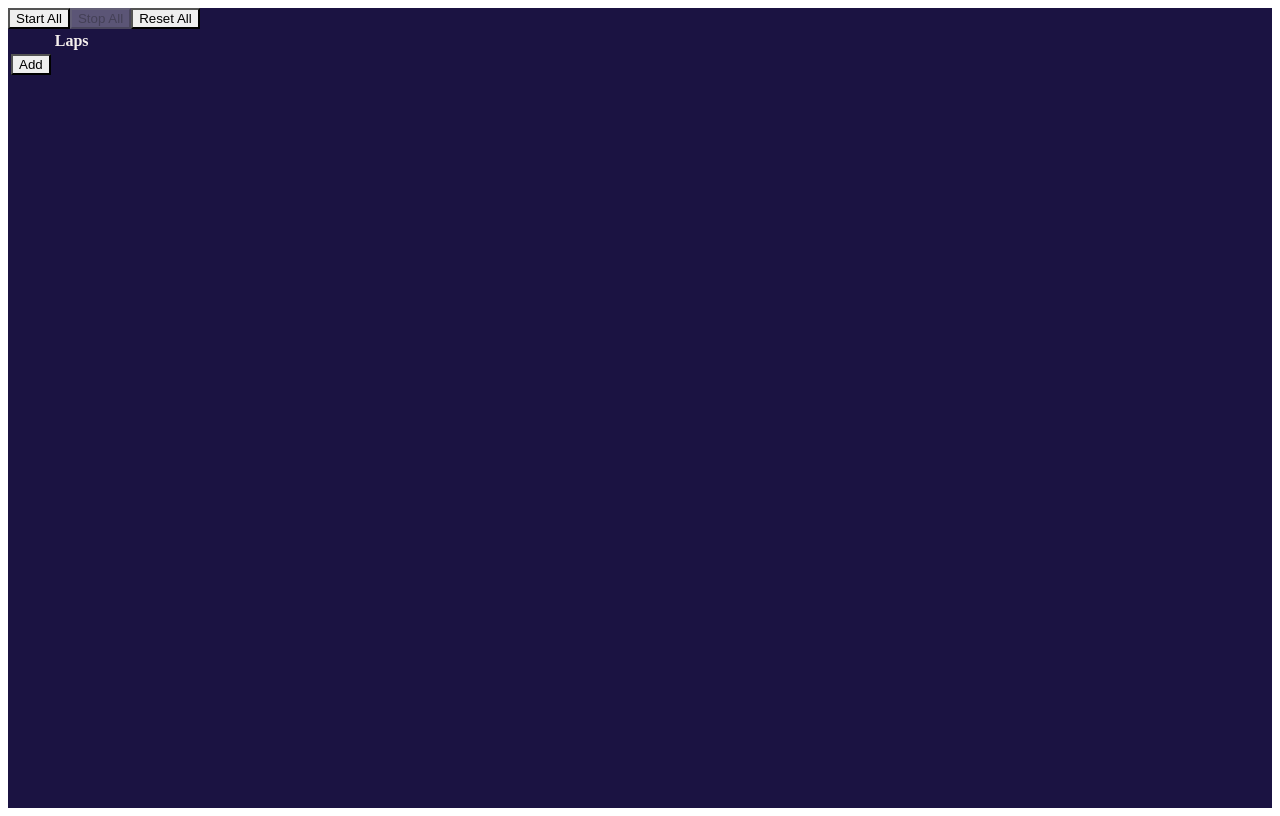
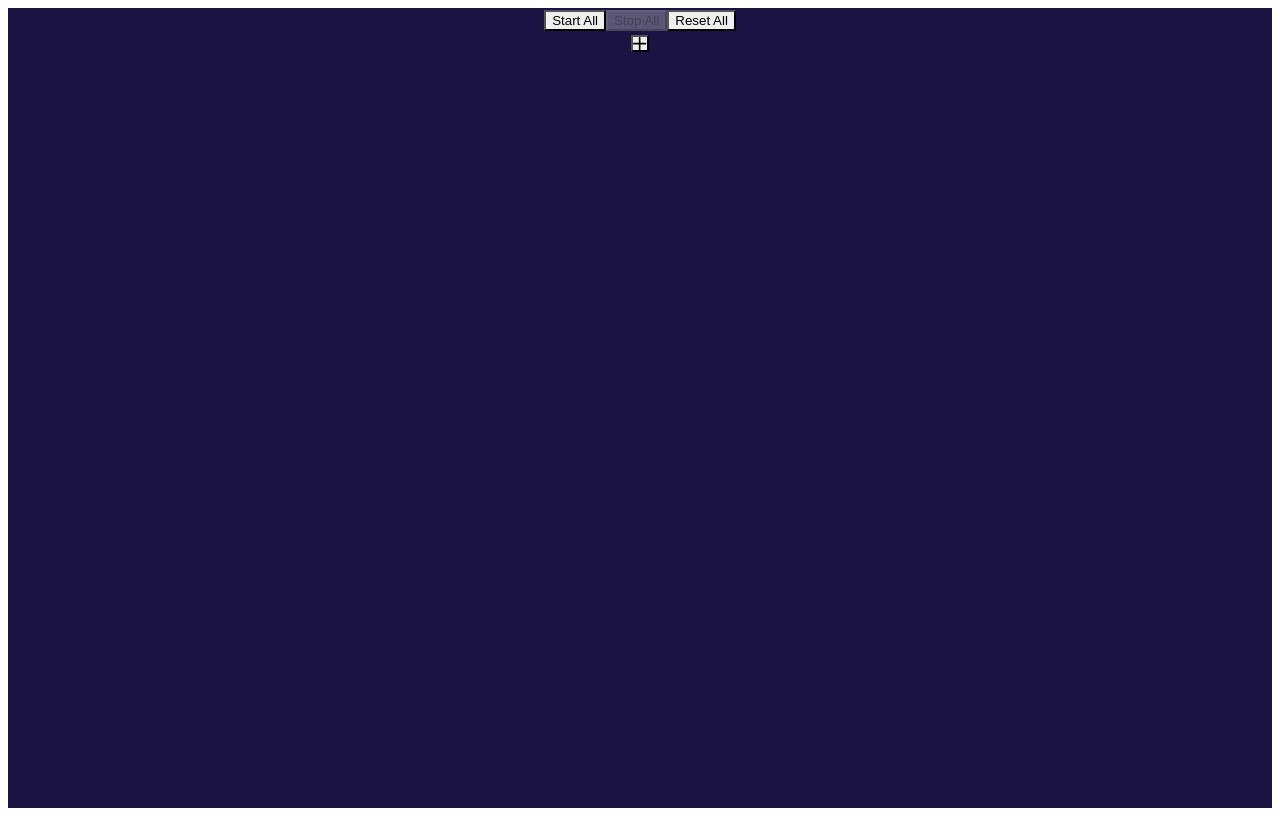
Before and after one commit to cgreggescalante/multi-stopwatch, a Gatsby site: page / in a window 1280 px wide. Built offline with nearby package versions, Linux system fonts and the light colour scheme; Gatsby itself is replaced by a stand-in of ours.

Commit message:
Add icons

```diff
--- a/package.json
+++ b/package.json
@@ -17,6 +17,7 @@
   },
   "dependencies": {
     "@chakra-ui/gatsby-plugin": "^3.1.3",
+    "@chakra-ui/icons": "^2.1.1",
     "@chakra-ui/react": "^2.8.2",
     "@emotion/react": "^11.11.3",
     "@emotion/styled": "^11.11.0",
--- a/src/components/multiStopwatch/stopwatchRow.tsx
+++ b/src/components/multiStopwatch/stopwatchRow.tsx
@@ -1,4 +1,5 @@
-import { Button, ButtonGroup, Center, Td, Text, Tr, VStack } from '@chakra-ui/react';
+import { Button, ButtonGroup, Center, IconButton, Td, Text, Tr, VStack } from '@chakra-ui/react';
+import { DeleteIcon } from '@chakra-ui/icons';
 import React from 'react';
 import { formatMs, getCurrentLap, getElapsedTime, isRunning, StopwatchData } from 'utils';
 
@@ -31,12 +32,15 @@ export const StopwatchRow = ({ sw, index, stop, lap, start, now, remove }: Stopw
             </>
           ) : (
             <ButtonGroup isAttached variant={'solid'}>
-              <Button colorScheme={'green'} isDisabled={isRunning(sw)} onClick={start}>
+              <Button colorScheme={'green'} onClick={start}>
                 Start
               </Button>
-              <Button colorScheme={'red'} onClick={remove}>
-                Remove
-              </Button>
+              <IconButton
+                colorScheme={'red'}
+                onClick={remove}
+                aria-label={'Start'}
+                icon={<DeleteIcon />}
+              />
             </ButtonGroup>
           )}
         </ButtonGroup>
--- a/src/components/multiStopwatchComponent.tsx
+++ b/src/components/multiStopwatchComponent.tsx
@@ -2,16 +2,15 @@ import React, { useEffect, useState } from 'react';
 import {
   Button,
   ButtonGroup,
+  Center,
+  IconButton,
   Table,
   TableContainer,
   Tbody,
-  Td,
-  Th,
-  Thead,
-  Tr,
 } from '@chakra-ui/react';
 import { StopwatchRow } from './multiStopwatch/stopwatchRow';
 import { anyRunning, useMultiStopwatch } from 'utils';
+import { AddIcon } from '@chakra-ui/icons';
 
 const MultiStopwatchComponent = () => {
   const {
@@ -39,26 +38,26 @@ const MultiStopwatchComponent = () => {
   return (
     <>
       {/* Controls */}
+      <Center mb={2} mt={2}>
         <ButtonGroup isAttached variant={'solid'}>
           <Button colorScheme={'green'} onClick={() => startAll()}>
             Start All
           </Button>
-        <Button isDisabled={!anyRunning(stopwatches)} colorScheme={'red'} onClick={() => stopAll()}>
+          <Button
+            isDisabled={!anyRunning(stopwatches)}
+            colorScheme={'red'}
+            onClick={() => stopAll()}
+          >
             Stop All
           </Button>
           <Button colorScheme={'yellow'} onClick={() => resetAll()}>
             Reset All
           </Button>
         </ButtonGroup>
+      </Center>
 
       <TableContainer>
         <Table size={'sm'} m={0} p={0}>
-          <Thead>
-            <Tr>
-              <Th />
-              <Th colSpan={Math.max(...stopwatches.map(sw => sw.laps.length + 1))}>Laps</Th>
-            </Tr>
-          </Thead>
           <Tbody>
             {stopwatches.map((sw, index) => (
               <StopwatchRow
@@ -72,21 +71,19 @@ const MultiStopwatchComponent = () => {
                 now={now}
               />
             ))}
-            <Tr>
-              <Td colSpan={1}>
-                <Button
-                  variant={'solid'}
-                  isDisabled={anyRunning(stopwatches)}
-                  colorScheme={'green'}
-                  onClick={createStopwatch}
-                >
-                  Add
-                </Button>
-              </Td>
-            </Tr>
           </Tbody>
         </Table>
       </TableContainer>
+
+      <Center mt={2}>
+        <IconButton
+          colorScheme={'green'}
+          isDisabled={anyRunning(stopwatches)}
+          aria-label={'Add Stopwatch'}
+          onClick={createStopwatch}
+          icon={<AddIcon />}
+        />
+      </Center>
     </>
   );
 };
```
Also changed, not shown: 1 other file. Lines whose indentation alone changed are shown as unchanged.
